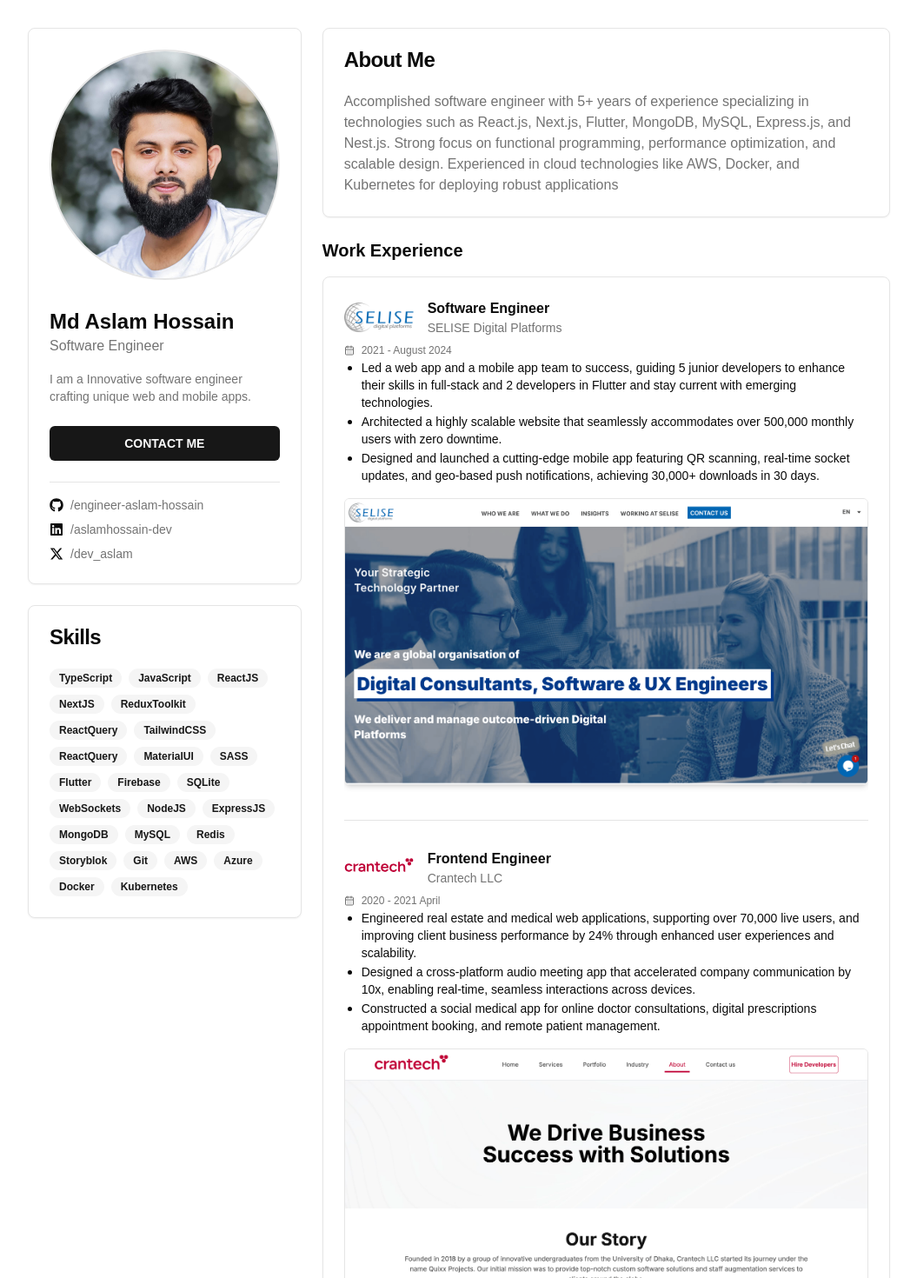
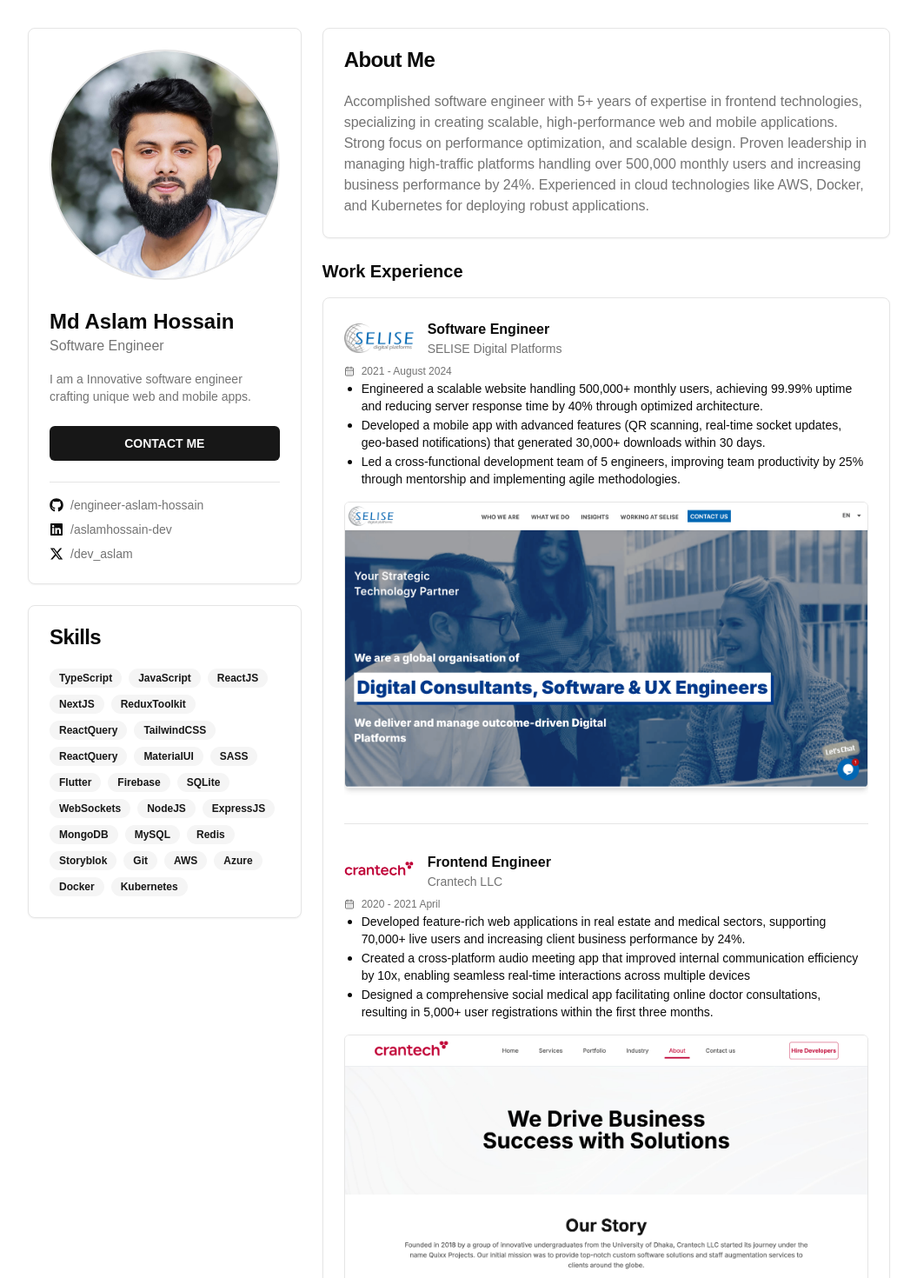
Before and after one commit to codexaslam/portfolio3.0, a Next.js app: page / in a window 1280 px wide. Shown: the top 1470 px of the page at 87% size, without its empty margins (112-1167 px from the left). Built offline with nearby package versions, Linux system fonts and the light colour scheme.

Commit message:
just few static text line changes

```diff
--- a/src/components/AboutMe.tsx
+++ b/src/components/AboutMe.tsx
@@ -8,12 +8,13 @@ export const AboutMe = () => {
       </CardHeader>
       <CardContent>
         <p className="text-muted-foreground">
-          Accomplished software engineer with 5+ years of experience
-          specializing in technologies such as React.js, Next.js, Flutter,
-          MongoDB, MySQL, Express.js, and Nest.js. Strong focus on functional
-          programming, performance optimization, and scalable design.
-          Experienced in cloud technologies like AWS, Docker, and Kubernetes for
-          deploying robust applications
+          Accomplished software engineer with 5+ years of expertise in frontend
+          technologies, specializing in creating scalable, high-performance web
+          and mobile applications. Strong focus on performance optimization, and
+          scalable design. Proven leadership in managing high-traffic platforms
+          handling over 500,000 monthly users and increasing business
+          performance by 24%. Experienced in cloud technologies like AWS,
+          Docker, and Kubernetes for deploying robust applications.
         </p>
       </CardContent>
     </Card>
--- a/src/components/Experience.tsx
+++ b/src/components/Experience.tsx
@@ -13,9 +13,9 @@ const jobs = [
     logo: "/selise.png", // TODO: Replace with actual logo
     duration: "2021 - August 2024",
     description: [
-      "Led a web app and a mobile app team to success, guiding 5 junior developers to enhance their skills in full-stack and 2 developers in Flutter and stay current with emerging technologies.",
-      "Architected a highly scalable website that seamlessly accommodates over 500,000 monthly users with zero downtime.",
-      "Designed and launched a cutting-edge mobile app featuring QR scanning, real-time socket updates, and geo-based push notifications, achieving 30,000+ downloads in 30 days.",
+      "Engineered a scalable website handling 500,000+ monthly users, achieving 99.99% uptime and reducing server response time by 40% through optimized architecture.",
+      "Developed a mobile app with advanced features (QR scanning, real-time socket updates, geo-based notifications) that generated 30,000+ downloads within 30 days.",
+      "Led a cross-functional development team of 5 engineers, improving team productivity by 25% through mentorship and implementing agile methodologies.",
     ],
     link: "https://selisegroup.com/",
     images: ["/selise_ex.png"],
@@ -26,9 +26,9 @@ const jobs = [
     logo: "/crantech.svg", // TODO: Replace with actual logo
     duration: "2020 - 2021 April",
     description: [
-      "Engineered real estate and medical web applications, supporting over 70,000 live users, and improving client business performance by 24% through enhanced user experiences and scalability.",
-      "Designed a cross-platform audio meeting app that accelerated company communication by 10x, enabling real-time, seamless interactions across devices.",
-      "Constructed a social medical app for online doctor consultations, digital prescriptions appointment booking, and remote patient management.",
+      "Developed feature-rich web applications in real estate and medical sectors, supporting 70,000+ live users and increasing client business performance by 24%.",
+      "Created a cross-platform audio meeting app that improved internal communication efficiency by 10x, enabling seamless real-time interactions across multiple devices",
+      "Designed a comprehensive social medical app facilitating online doctor consultations, resulting in 5,000+ user registrations within the first three months.",
     ],
     link: "https://crantechllc.com/",
     images: ["/crantech_ex.png"],
```
